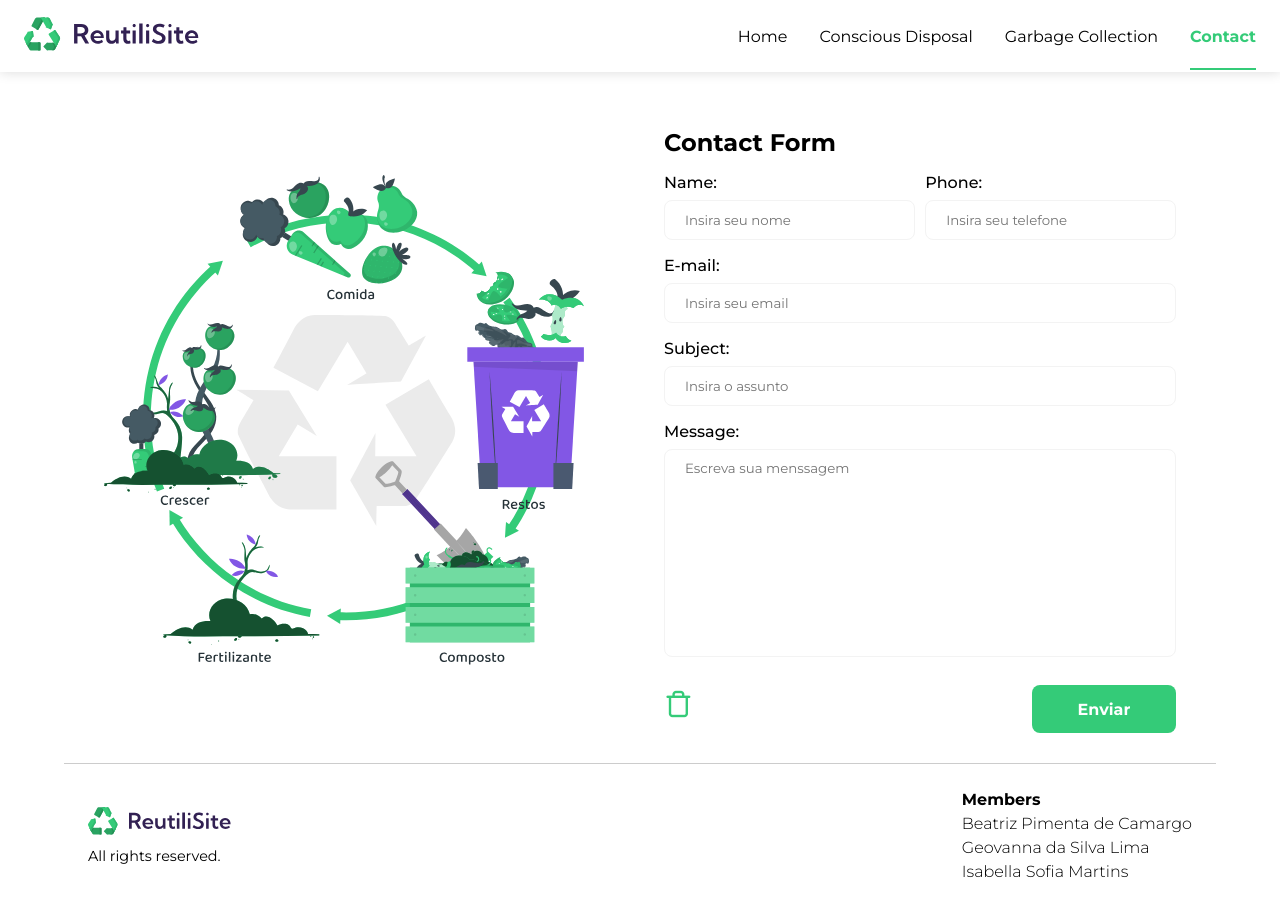
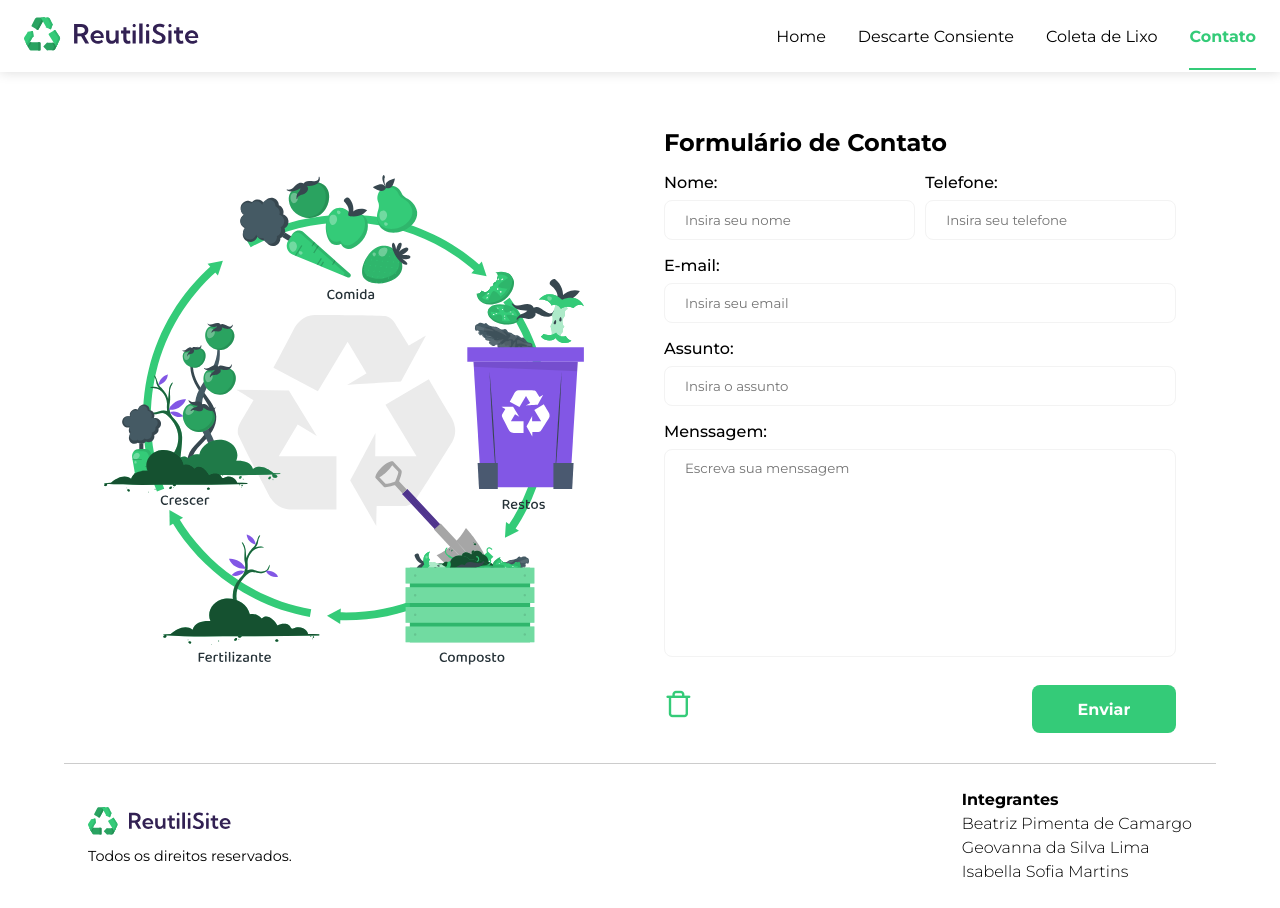
Before and after one commit to ReutiliSite/Projeto, a plain HTML site: page html/formulario.html in a window 1280 px wide. Drawn offline with Linux system fonts and the light colour scheme; files whose address does not match are found by name.

Commit message:
Revert "Traduzindo a Página"
This reverts commit cbd07fd1593dc5150acce1cf927e0c7d90e48463.

```diff
--- a/html/formulario.html
+++ b/html/formulario.html
@@ -5,7 +5,7 @@
   <meta charset="UTF-8">
   <meta name="viewport" content="width=device-width, initial-scale=1.0">
   <meta name="author" content="Beatriz Pimenta de Camargo, Geovanna da Silva Lima e Isabella Sofia Martins">
-  <title> ReutiliSite - Contact </title>
+  <title>ReutiliSite - Contato</title>
   <!-- Ícones -->
   <link rel="stylesheet" href="../assets/fonts/style.css">
   <!-- Style -->
@@ -29,10 +29,10 @@
       <!-- menu -->
       <div class="menu">
         <ul class="grid">
-          <li><a class="titleMenu" href="../index.html"> Home </a></li>
-          <li><a class="titleMenu" href="#"> Conscious Disposal </a></li>
-          <li><a class="titleMenu" href="#"> Garbage Collection </a></li>
-          <li><a class="titleMenu" href="#form"> Contact </a></li>
+          <li><a class="titleMenu" href="../index.html">Home</a></li>
+          <li><a class="titleMenu" href="#">Descarte Consiente</a></li>
+          <li><a class="titleMenu" href="#">Coleta de Lixo</a></li>
+          <li><a class="titleMenu" href="#form">Contato</a></li>
         </ul>
       </div>
 
@@ -51,35 +51,35 @@
 
         <div class="formInput">
           <div class="text">
-            <h2 class="title"> Contact Form </h2>
+            <h2 class="title">Formulário de Contato</h2>
           </div>
 
           <form action="" method="POST">
             <div class="formLado">
               <fieldset>
-                <label for="idNome"> Name: </label><br>
+                <label for="idNome">Nome:</label><br>
                 <input type="text" id="idNome" name="nome" placeholder="Insira seu nome" autocomplete="off" required>
               </fieldset>
 
               <fieldset>
-                <label for="idTel"> Phone: </label><br>
+                <label for="idTel">Telefone:</label><br>
                 <input type="tel" id="idTel" name="telefone" placeholder="Insira seu telefone" autocomplete="off" pattern="(\([0-9]{2}\))\s([9]{1})?([0-9]{4})-([0-9]{4})" title="Número de telefone precisa ser no formato (XX) XXXX-XXXX" required>
               </fieldset>
             </div>
 
             <div class="formAbaixo">
               <div class="idEmail">
-                <label for="idEmail"> E-mail: </label><br>
+                <label for="idEmail">E-mail:</label><br>
                 <input type="email" id="idEmail" name="email" maxlength="50" autocomplete="off" placeholder="Insira seu email" required>
               </div>
 
               <div class="idAssunto">
-                <label for="idAssunto"> Subject: </label><br>
+                <label for="idAssunto">Assunto:</label><br>
                 <input type="text" id="idAssunto" name="assunto" placeholder="Insira o assunto" autocomplete="off" required>
               </div>
 
               <div class="idTexto">
-                <label for="idTexto"> Message: </label><br>
+                <label for="idTexto">Menssagem:</label><br>
                 <textarea name="texto" id="idTexto" cols="40" rows="10" placeholder="Escreva sua menssagem" required></textarea>
               </div>
 
@@ -100,14 +100,14 @@
     <div class="container info">
       <div class="descricao">
         <img src="../img/logo.svg" alt="Logo ReutiliSite">
-        <p class="textoFinal"> All rights reserved. </p>
+        <p class="textoFinal">Todos os direitos reservados.</p>
       </div>
 
       <div class="integrantes">
-        <h4> Members </h4>
-        <p> Beatriz Pimenta de Camargo </p>
-        <p> Geovanna da Silva Lima </p>
-        <p> Isabella Sofia Martins </p>
+        <h4>Integrantes</h4>
+        <p>Beatriz Pimenta de Camargo</p>
+        <p>Geovanna da Silva Lima</p>
+        <p>Isabella Sofia Martins</p>
       </div>
     </div>
   </footer>
```
